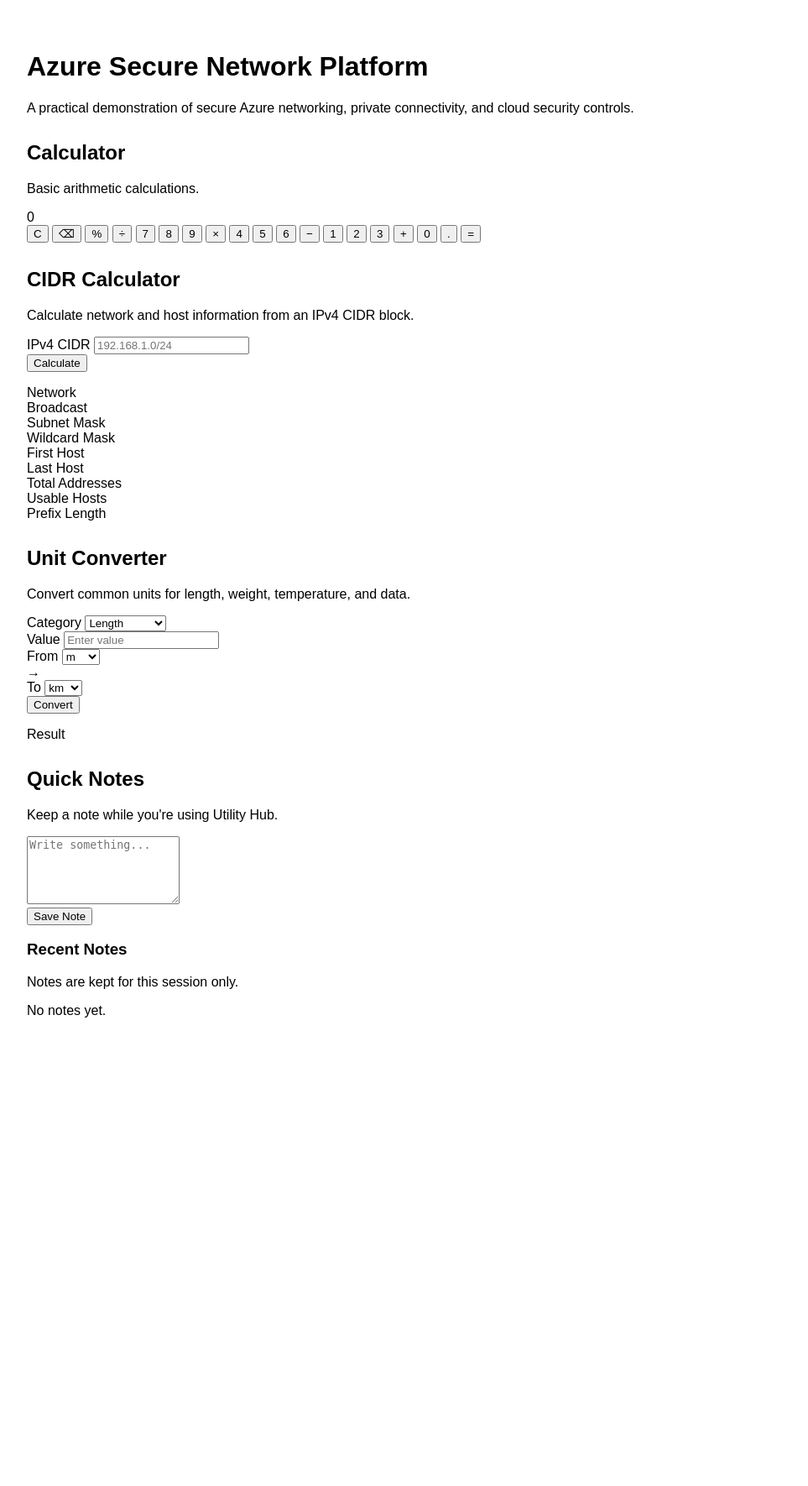
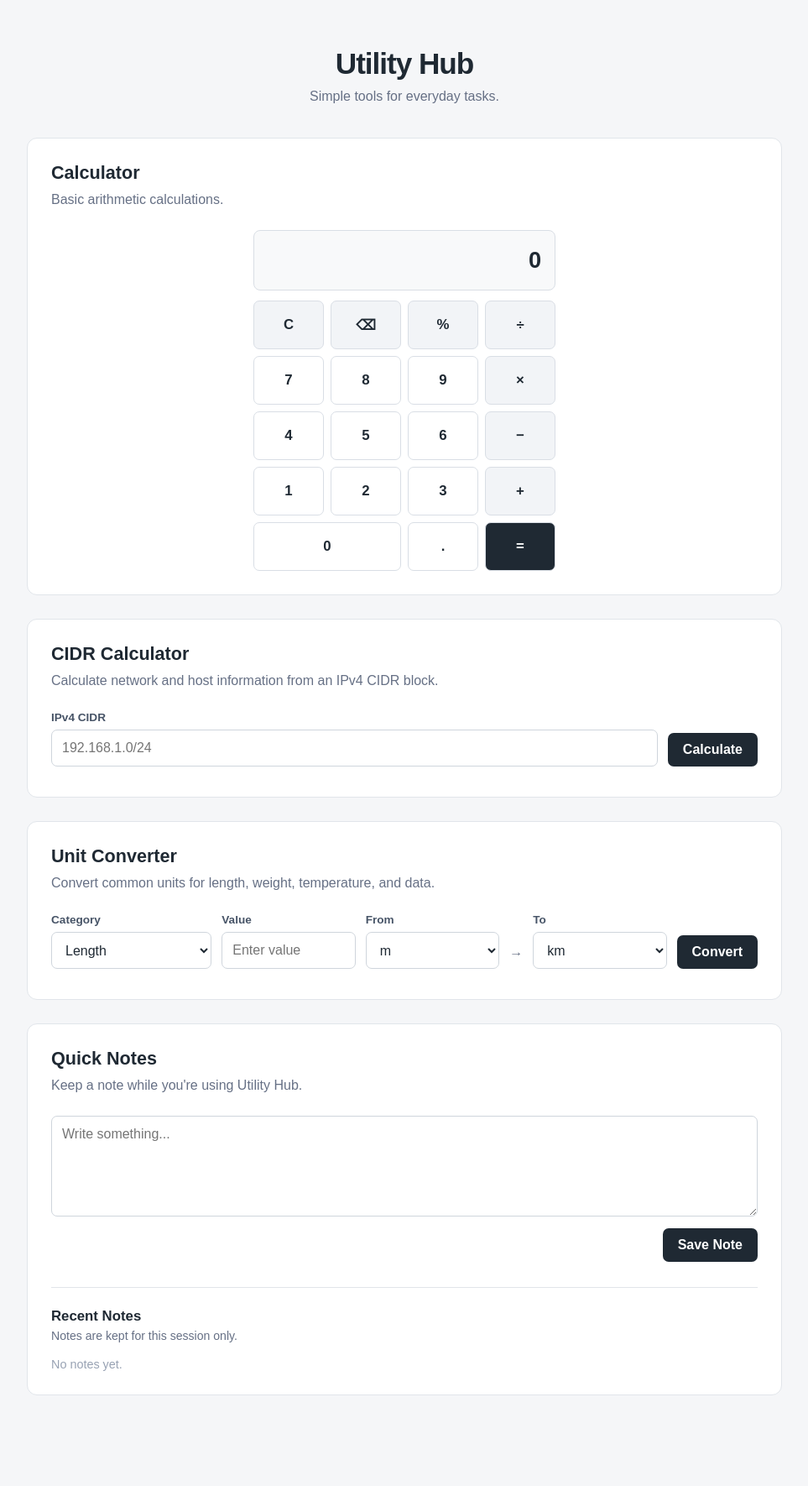
Before and after one commit to amit04raj/azure-secure-network-platform, a FastAPI app: page / in a window 1280 px wide. Shown: the whole page at 84% size, without its empty margins (158-1121 px from the left). Before the commit the page ends 1212 px from the top, so only its background shows below. Run offline with FastAPI, Linux system fonts and the light colour scheme.

Commit message:
Sync utility hub application with project 1

```diff
--- a/app/static/style.css
+++ b/app/static/style.css
@@ -1,10 +1,372 @@
-body {
-    font-family: Arial, sans-serif;
-    max-width: 900px;
-    margin: 0 auto;
-    padding: 40px 20px;
+* {
+    box-sizing: border-box;
 }
 
-section {
-    margin-top: 30px;
+body {
+    margin: 0;
+    font-family: Arial, Helvetica, sans-serif;
+    background: #f5f6f8;
+    color: #1f2933;
 }
+
+button,
+input,
+select,
+textarea {
+    font: inherit;
+}
+
+.container {
+    width: min(900px, calc(100% - 32px));
+    margin: 0 auto;
+    padding: 56px 0 80px;
+}
+
+.page-header {
+    text-align: center;
+    margin-bottom: 40px;
+}
+
+.page-header h1 {
+    margin: 0;
+    font-size: 2.2rem;
+    letter-spacing: -0.03em;
+}
+
+.page-header p {
+    margin: 10px 0 0;
+    color: #667085;
+    font-size: 1rem;
+}
+
+.utility-card {
+    background: #ffffff;
+    border: 1px solid #e1e5ea;
+    border-radius: 12px;
+    padding: 28px;
+    margin-bottom: 28px;
+}
+
+.card-header {
+    margin-bottom: 24px;
+}
+
+.card-header h2 {
+    margin: 0;
+    font-size: 1.35rem;
+}
+
+.card-header p {
+    margin: 7px 0 0;
+    color: #667085;
+    line-height: 1.5;
+}
+
+button {
+    border: 0;
+    cursor: pointer;
+}
+
+.primary-button {
+    background: #1f2933;
+    color: #ffffff;
+    padding: 11px 18px;
+    border-radius: 7px;
+    font-weight: 600;
+}
+
+.primary-button:hover {
+    background: #111827;
+}
+
+input,
+select,
+textarea {
+    width: 100%;
+    border: 1px solid #cfd5dc;
+    border-radius: 7px;
+    background: #ffffff;
+    color: #1f2933;
+    outline: none;
+}
+
+input,
+select {
+    height: 44px;
+    padding: 0 12px;
+}
+
+textarea {
+    padding: 12px;
+    resize: vertical;
+    min-height: 120px;
+}
+
+input:focus,
+select:focus,
+textarea:focus {
+    border-color: #667085;
+}
+
+.field-group {
+    display: flex;
+    flex-direction: column;
+    gap: 7px;
+}
+
+.field-group label {
+    font-size: 0.85rem;
+    font-weight: 600;
+    color: #475467;
+}
+
+/* Calculator */
+
+.calculator {
+    width: min(360px, 100%);
+    margin: 0 auto;
+}
+
+.calculator-display {
+    background: #f8f9fa;
+    border: 1px solid #d9dee5;
+    border-radius: 8px;
+    min-height: 72px;
+    padding: 16px;
+    margin-bottom: 12px;
+    display: flex;
+    align-items: center;
+    justify-content: flex-end;
+    font-size: 1.7rem;
+    font-weight: 600;
+    overflow: hidden;
+}
+
+.calculator-keypad {
+    display: grid;
+    grid-template-columns: repeat(4, 1fr);
+    gap: 8px;
+}
+
+.calculator-button {
+    height: 58px;
+    border: 1px solid #d9dee5;
+    border-radius: 7px;
+    background: #ffffff;
+    color: #1f2933;
+    font-size: 1.05rem;
+    font-weight: 600;
+}
+
+.calculator-button:hover {
+    background: #f2f4f7;
+}
+
+.calculator-button.operator {
+    background: #f2f4f7;
+}
+
+.calculator-button.equals {
+    background: #1f2933;
+    color: #ffffff;
+}
+
+.calculator-button.equals:hover {
+    background: #111827;
+}
+
+.calculator-button.zero {
+    grid-column: span 2;
+}
+
+/* CIDR */
+
+.input-action-row {
+    display: flex;
+    align-items: flex-end;
+    gap: 12px;
+}
+
+.input-action-row .field-group {
+    flex: 1;
+}
+
+.result-panel {
+    margin-top: 22px;
+    border-top: 1px solid #e1e5ea;
+}
+
+.result-row {
+    display: flex;
+    justify-content: space-between;
+    gap: 24px;
+    padding: 13px 0;
+    border-bottom: 1px solid #eef0f2;
+}
+
+.result-row span {
+    color: #667085;
+}
+
+.result-row strong {
+    text-align: right;
+}
+
+/* Converter */
+
+.converter-grid {
+    display: grid;
+    grid-template-columns: 1.2fr 1fr 1fr auto 1fr auto;
+    align-items: end;
+    gap: 12px;
+}
+
+.conversion-arrow {
+    padding-bottom: 11px;
+    color: #667085;
+    text-align: center;
+}
+
+.conversion-result {
+    margin-top: 24px;
+    padding-top: 20px;
+    border-top: 1px solid #e1e5ea;
+    display: flex;
+    justify-content: space-between;
+    align-items: center;
+}
+
+.conversion-result span {
+    color: #667085;
+}
+
+.conversion-result strong {
+    font-size: 1.25rem;
+}
+
+/* Quick notes */
+
+.notes-editor {
+    margin-bottom: 30px;
+}
+
+.notes-actions {
+    display: flex;
+    align-items: center;
+    justify-content: flex-end;
+    margin-top: 10px;
+}
+
+.recent-notes {
+    border-top: 1px solid #e1e5ea;
+    padding-top: 24px;
+}
+
+.recent-notes-header h3 {
+    margin: 0;
+    font-size: 1.05rem;
+}
+
+.recent-notes-header p {
+    margin: 5px 0 18px;
+    color: #667085;
+    font-size: 0.88rem;
+}
+
+.note-item {
+    padding: 15px 0;
+    border-bottom: 1px solid #eef0f2;
+}
+
+.note-item:last-child {
+    border-bottom: 0;
+}
+
+.note-content {
+    white-space: pre-wrap;
+    line-height: 1.5;
+    margin-bottom: 8px;
+}
+
+.note-meta {
+    display: flex;
+    justify-content: space-between;
+    align-items: center;
+    gap: 16px;
+}
+
+.note-time {
+    color: #98a2b3;
+    font-size: 0.8rem;
+}
+
+.delete-note {
+    background: #ffffff;
+    color: #475467;
+    border: 1px solid #d0d5dd;
+    border-radius: 6px;
+    padding: 6px 11px;
+    font-size: 0.8rem;
+    cursor: pointer;
+}
+
+.delete-note:hover {
+    background: #f9fafb;
+    border-color: #98a2b3;
+}
+
+.empty-notes {
+    margin: 0;
+    color: #98a2b3;
+    font-size: 0.9rem;
+}
+
+.error-message {
+    color: #b42318;
+    font-size: 0.85rem;
+    margin: 8px 0 0;
+}
+
+.hidden {
+    display: none !important;
+}
+
+/* Responsive */
+
+@media (max-width: 700px) {
+    .container {
+        width: min(100% - 20px, 900px);
+        padding-top: 32px;
+    }
+
+    .utility-card {
+        padding: 20px;
+        margin-bottom: 20px;
+    }
+
+    .input-action-row {
+        flex-direction: column;
+        align-items: stretch;
+    }
+
+    .converter-grid {
+        grid-template-columns: 1fr 1fr;
+    }
+
+    .conversion-arrow {
+        display: none;
+    }
+
+    .converter-grid .primary-button {
+        grid-column: span 2;
+    }
+
+    .result-row {
+        flex-direction: column;
+        gap: 4px;
+    }
+
+    .result-row strong {
+        text-align: left;
+    }
+}
--- a/app/templates/index.html
+++ b/app/templates/index.html
@@ -3,7 +3,7 @@
 <head>
     <meta charset="UTF-8">
     <meta name="viewport" content="width=device-width, initial-scale=1.0">
-    <title>Azure Secure Network Platform</title>
+    <title>Utility Hub</title>
     <link rel="stylesheet" href="/static/style.css">
 </head>
 
@@ -11,8 +11,8 @@
     <main class="container">
 
         <header class="page-header">
-            <h1>Azure Secure Network Platform</h1>
-            <p>A practical demonstration of secure Azure networking, private connectivity, and cloud security controls.</p>
+            <h1>Utility Hub</h1>
+            <p>Simple tools for everyday tasks.</p>
         </header>
 
         <!-- Calculator -->
```
Also changed, not shown: tests/test_api.py (+5 -2 lines), app/static/script.js (line endings or trailing spaces).
